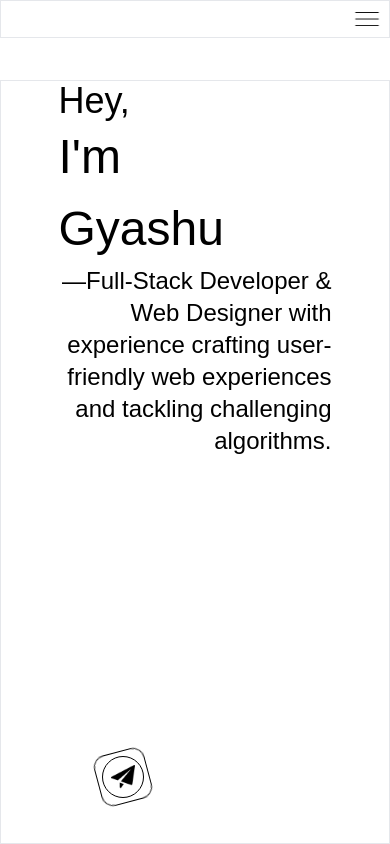
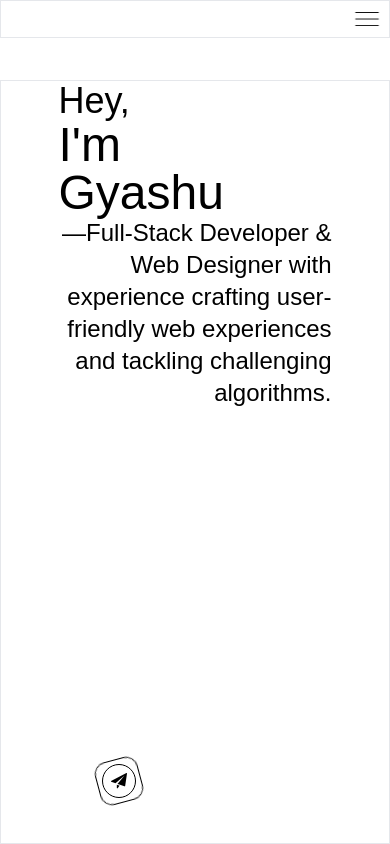
Before and after one commit to NotGyashu/Updated-Portfolio, a React (Create React App) app: page / in a window 390 px wide. Built offline with nearby package versions, Linux system fonts and the light colour scheme; a web font is replaced by a local one.

Commit message:
making responsive

```diff
--- a/src/subComponents/hire.js
+++ b/src/subComponents/hire.js
@@ -4,12 +4,12 @@ function Hire({ setVisible, visible }) {
   return (
     <div className="">
       <div
-        className="border-black border flex items-center justify-center sentient-font lg:p-4 p-2 m-1 cursor-pointer   rounded-full "
+        className="border-black border flex items-center justify-center sentient-font md:p-4 p-2 m-1 cursor-pointer   rounded-full "
         onMouseEnter={() => {
           setVisible(true);
         }}
        >
-        <img src="\paper-plane.png" className="h-6 w-6" />
+        <img src="\paper-plane.png" className="md:h-6 h-4 md:w-6 w-4" />
       </div>
     </div>
   );
--- a/src/subComponents/main.js
+++ b/src/subComponents/main.js
@@ -65,7 +65,7 @@ function Main() {
       <div className="w-[70vw]   flex flex-col ">
         <div className="flex flex-col  Panchang-font">
           <div className=" bold md:text-6xl text-4xl ">Hey,</div>
-          <div className="flex gap-x-5 flex-col md:flex-row  lg:text-[6rem] text-[3rem]">
+          <div className="flex gap-x-5 flex-col md:flex-row  lg:text-[6rem] text-5xl">
             <div>I'm</div>
             <motion.div className="cursor-pointer">
               <motion.span whileHover={{ translateY: -100 }} className="">
@@ -79,6 +79,7 @@ function Main() {
             </motion.div>
           </div>
         </div>
+
         <div className=" text-2xl lg:text-4xl flex justify-end cabinet-font text-right w-full">
           <div className=" lg:w-[70%] w-full">
             —Full-Stack Developer & Web Designer with experience crafting
```
